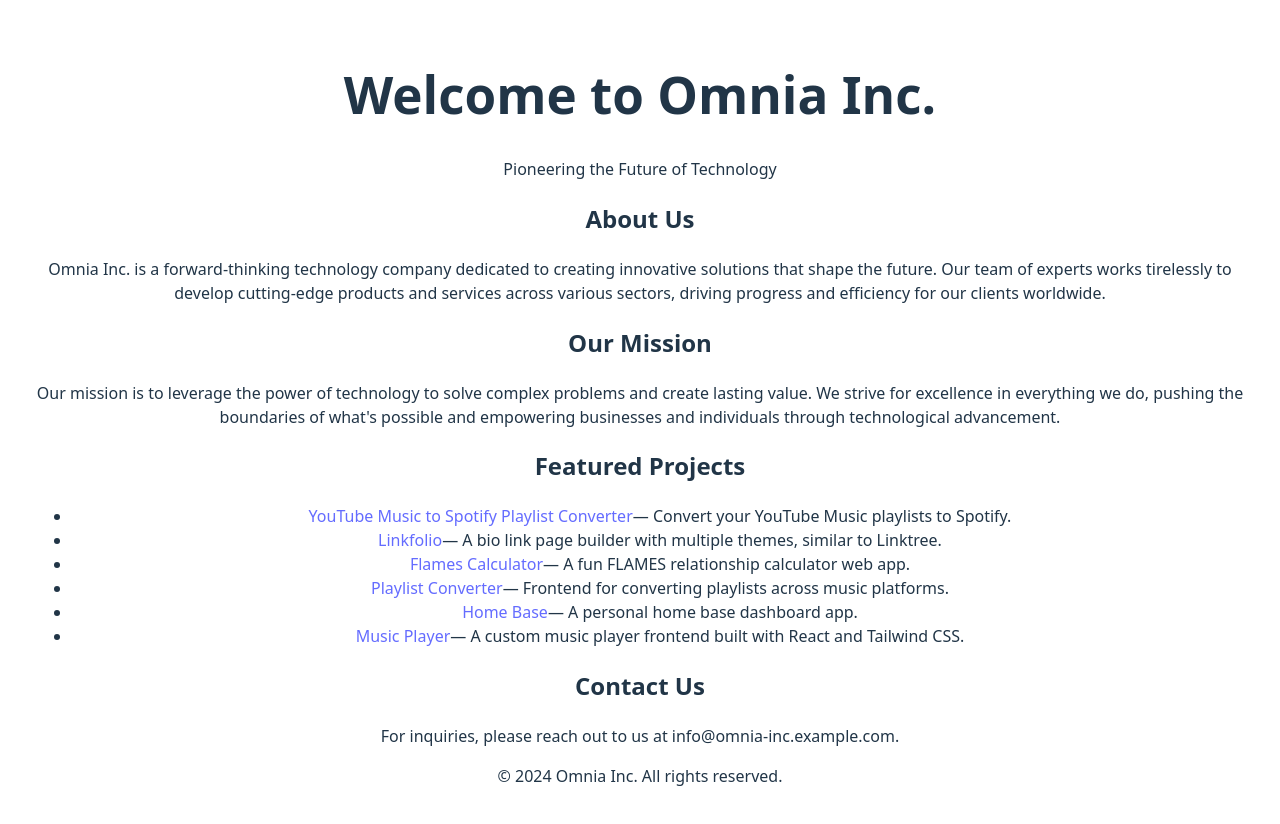
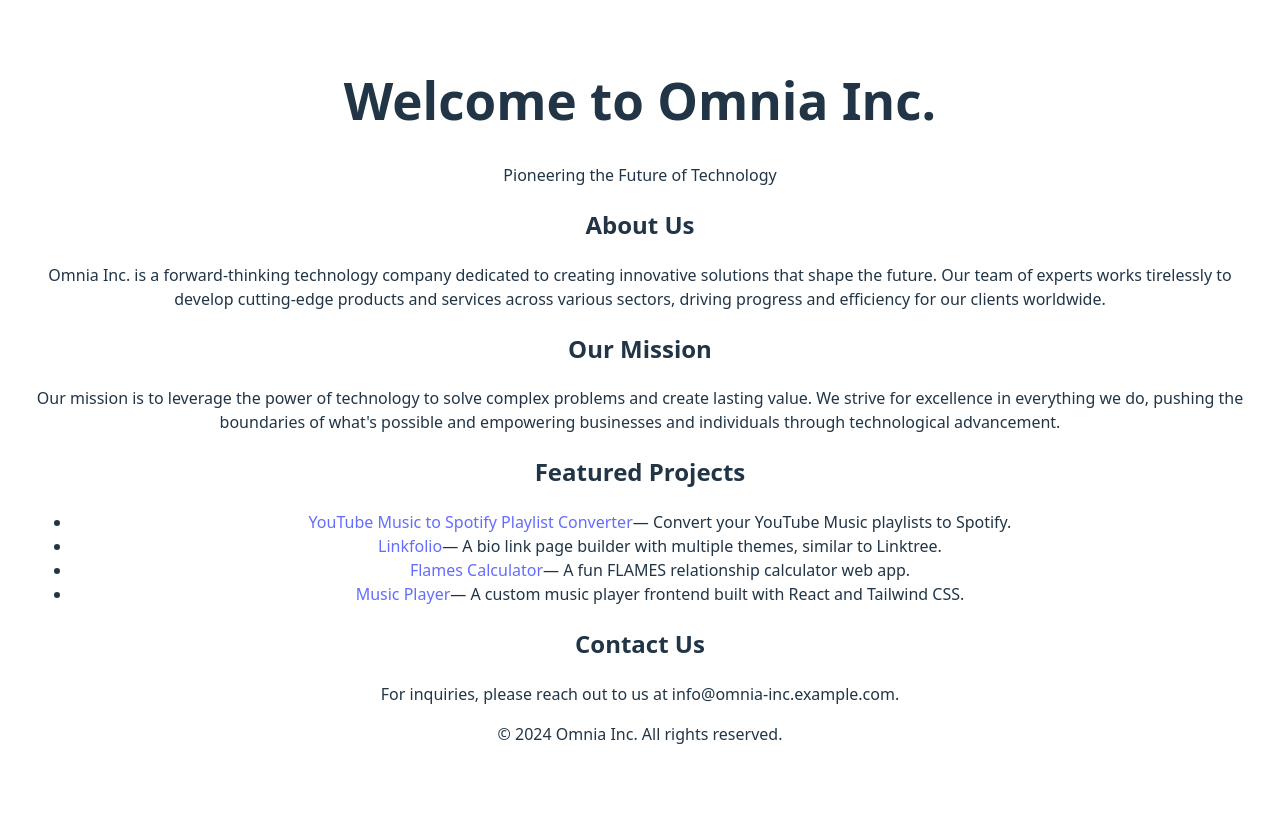
Before and after one commit to HelicopterHelicopter/home-base, a React (Vite) app: page / in a window 1280 px wide. Shown: the top 824 px of the page. After the commit the page ends 800 px from the top, so only its background shows below. Built offline with nearby package versions, Linux system fonts and the light colour scheme.

Commit message:
remove dups

```diff
--- a/src/App.jsx
+++ b/src/App.jsx
@@ -38,18 +38,6 @@ function App() {
               — A fun FLAMES relationship calculator web app.
             </li>
             <li>
-              <a href="https://playlist-converter-fe.vercel.app" target="_blank" rel="noopener noreferrer">
-                Playlist Converter
-              </a>
-              — Frontend for converting playlists across music platforms.
-            </li>
-            <li>
-              <a href="https://home-base-roan.vercel.app" target="_blank" rel="noopener noreferrer">
-                Home Base
-              </a>
-              — A personal home base dashboard app.
-            </li>
-            <li>
               <a href="https://music-player-frontend-six.vercel.app" target="_blank" rel="noopener noreferrer">
                 Music Player
               </a>
```
